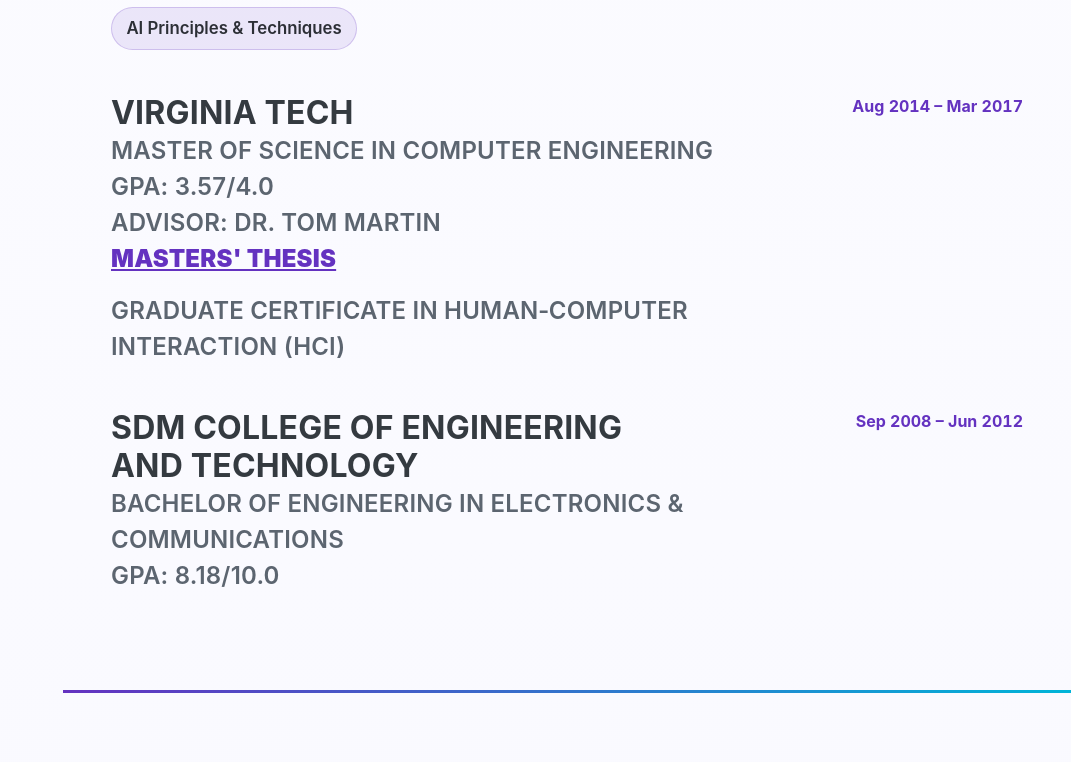
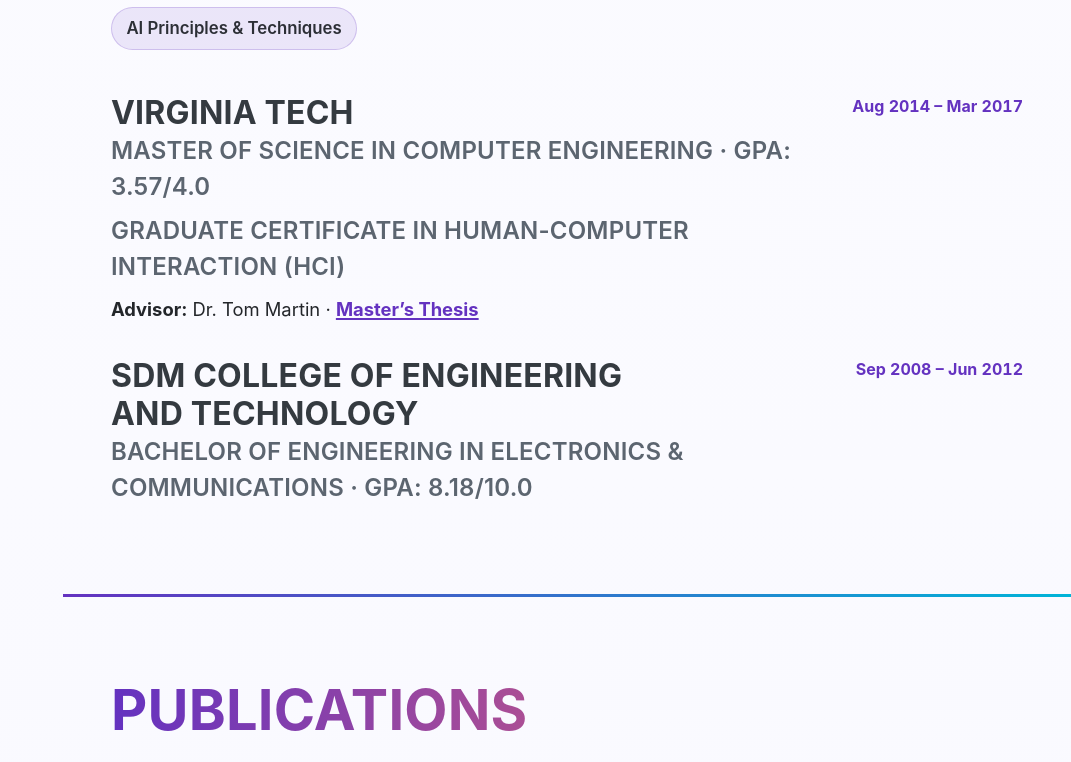
Before and after one commit to preranarane/preranarane.github.io, a plain HTML site: page index.html in a window 1280 px wide. Shown: the part 4141-4903 px from the top of the page, without its empty margins (209-1280 px from the left). Drawn offline with nearby package versions, Linux system fonts and the light colour scheme; a web font is replaced by a local one.

Commit message:
Update index.html

```diff
--- a/index.html
+++ b/index.html
@@ -229,11 +229,15 @@
       </div>
       </div>
 
-          <div class="d-flex flex-column flex-md-row justify-content-between mb-5">
+    <div class="d-flex flex-column flex-md-row justify-content-between mb-4">
       <div class="flex-grow-1">
       <h3 class="mb-0">Virginia Tech</h3>
-              <div class="subheading mb-3">Master of Science in Computer Engineering<br />GPA: 3.57/4.0<br />Advisor: Dr. Tom Martin<br /><strong><a href="https://vtechworks.lib.vt.edu/handle/10919/76680" target="_blank" rel="noopener">Masters' Thesis</a></strong></div>
-              <div class="subheading mb-3">Graduate Certificate in Human‑Computer Interaction (HCI)</div>
+      <div class="subheading mb-2">Master of Science in Computer Engineering · GPA: 3.57/4.0</div>
+      <div class="subheading mb-2">Graduate Certificate in Human-Computer Interaction (HCI)</div>
+      <p class="mb-2">
+      <strong>Advisor:</strong> Dr. Tom Martin ·
+      <strong><a href="https://vtechworks.lib.vt.edu/handle/10919/76680" target="_blank" rel="noopener">Master’s Thesis</a></strong>
+      </p>
       </div>
       <div class="flex-shrink-0"><span class="text-primary"><strong>Aug 2014 – Mar 2017</strong></span></div>
     </div>
@@ -241,10 +245,9 @@
   <div class="d-flex flex-column flex-md-row justify-content-between">
     <div class="flex-grow-1">
     <h3 class="mb-0">SDM College of Engineering and Technology</h3>
-              <div class="subheading mb-3">Bachelor of Engineering in Electronics & Communications<br />GPA: 8.18/10.0</div>
+    <div class="subheading mb-2">Bachelor of Engineering in Electronics & Communications · GPA: 8.18/10.0</div>
     </div>
     <div class="flex-shrink-0"><span class="text-primary"><strong>Sep 2008 – Jun 2012</strong></span></div>
-          </div>
   </div>
       </section>
       <hr class="m-0" />
```
Lines whose indentation alone changed are shown as unchanged.
